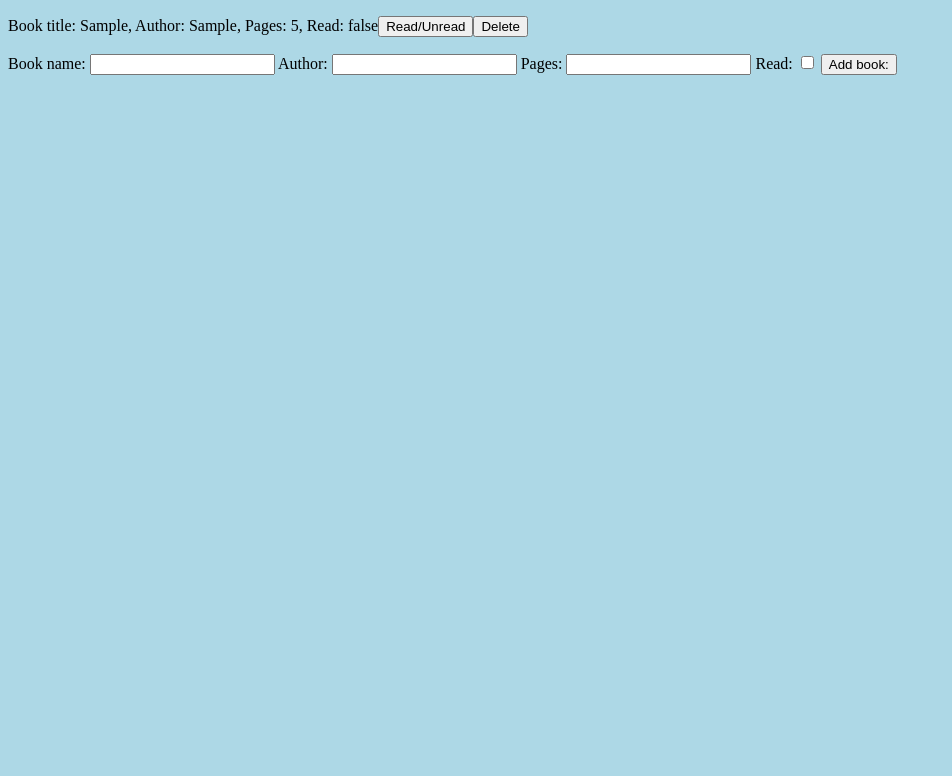
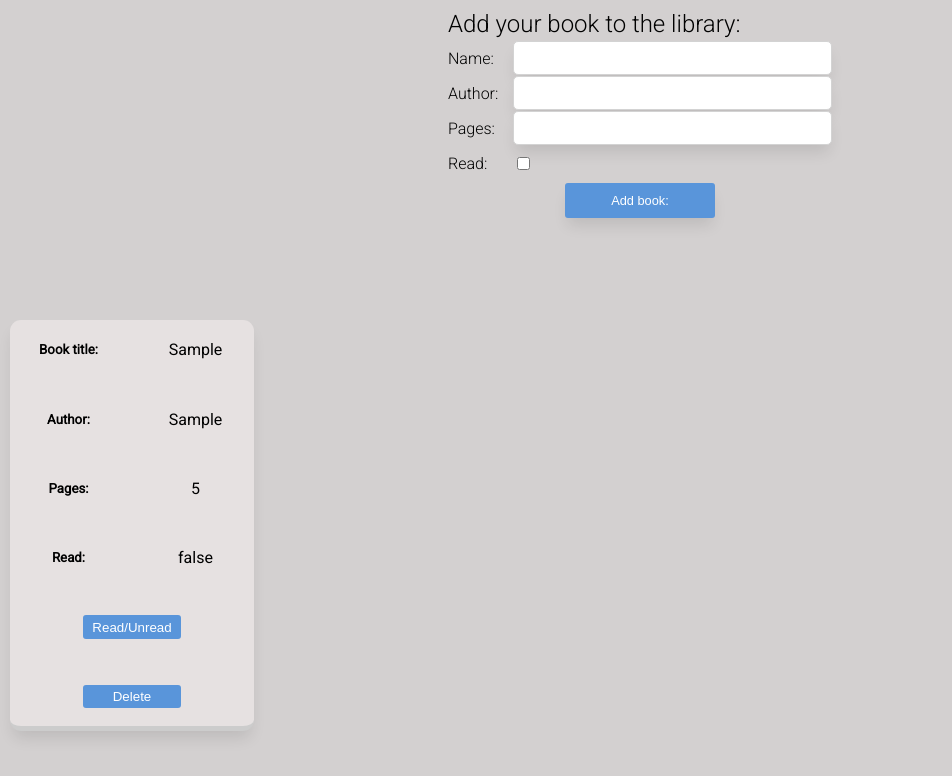
Before and after one commit to DuraSky/TOP-Library, a plain HTML site: page index.html in a window 1280 px wide. Both pictures are taken after typing "Sample", "Sample", "5" into the empty fields and a click on the button "Add book:". Shown: the whole page, without its empty margins (0-952 px from the left). Drawn offline with Linux system fonts and the light colour scheme.

Commit message:
project styled, certianly not to perfection, however I now consider it done

```diff
--- a/index.html
+++ b/index.html
@@ -7,25 +7,34 @@
     <link rel="stylesheet" href="style.css">
 </head>
 <body>
+    <form action="#">
+        <legend>Add your book to the library:</legend>
+        <div class="formRow">
+            <label for="book_name">Name:</label>
+            <input type="text" name="book_name" id="book_name" required>
+        </div>
 
-    <div id="content"></div>
-
-    <form action="#">
-        <label for="book_name">Book name:</label>
-        <input type="text" name="book_name" id="book_name" required>
-
+        <div class="formRow">
             <label for="author">Author:</label>
             <input type="text" name="author" id="author" required>
+        </div class="formRow">
 
+        <div class="formRow">
             <label for="pages">Pages:</label>
             <input type="number" name="pages" id="pages" required>
+        </div>
 
+        <div class="formRow">
             <label for="read">Read:</label>
             <input type="checkbox" name="read" id="read">
+        </div>
 
         <button type="submit" id="sButton">Add book:</button>
     </form>
 
+    <div id="content">
+    </div>
+
 </body>
 <script src="script.js"></script>
 </html>
--- a/script.js
+++ b/script.js
@@ -21,27 +21,30 @@ Book.prototype.addBookToLibrary = function(){
     paraCounter++;
 };
 
+
 Book.prototype.updateDisplay = function(){
     const content = document.querySelector("#content");
-    const para = document.createElement("p");
-    para.setAttribute("data-id", paraCounter -1);
+    const div = document.createElement("div");
+    div.setAttribute("data-id", paraCounter -1);
     const delBtn = document.createElement("button");
+    delBtn.setAttribute("class", "delBtn");
     const readBtn = document.createElement("button");
+    readBtn.setAttribute("class", "readBtn");
     readBtn.setAttribute("data-id",paraCounter -1);
-    para.textContent = `Book title: ${this.title}, Author: ${this.author}, Pages: ${this.pages}, Read: ${this.read}`;
-    content.appendChild(para);
-    para.appendChild(readBtn);
-    para.appendChild(delBtn);
-    const getParaID = delBtn.parentElement.dataset.id;
+    div.innerHTML = `<h5>Book title:</h5> <p>${this.title}</p> <h5>Author:</h5> <p>${this.author}</p> <h5>Pages:</h5> <p>${this.pages}</p> <h5>Read:</h5> <p>${this.read}</p>`;
+    content.appendChild(div);
+    div.appendChild(readBtn);
+    div.appendChild(delBtn);
+    const getDivID = delBtn.parentElement.dataset.id;
 
     readBtn.innerHTML = "Read/Unread";
     readBtn.addEventListener("click", ()=>{
         for (let i =0; i < myLibrary.length; i++){
-            if(myLibrary[i].data == getParaID){
+            if(myLibrary[i].data == getDivID){
                 myLibrary[i].read = !myLibrary[i].read;
-                para.textContent = `Book title: ${this.title}, Author: ${this.author}, Pages: ${this.pages}, Read: ` + myLibrary[i].read;
-                para.appendChild(readBtn);
-                para.appendChild(delBtn);
+                div.innerHTML = `<h5>Book title:</h5> <p>${this.title}</p> <h5>Author:</h5> <p>${this.author}</p> <h5>Pages:</h5> <p>${this.pages}</p> <h5>Read:</h5>` + "<p>" + myLibrary[i].read + "</p>";
+                div.appendChild(readBtn);
+                div.appendChild(delBtn);
             };
         };
     console.log(myLibrary);
@@ -50,9 +53,9 @@ Book.prototype.updateDisplay = function(){
     delBtn.innerHTML = "Delete";
     delBtn.addEventListener("click", ()=>{
         for (let i =0; i < myLibrary.length; i++){
-            if(myLibrary[i].data == getParaID){
+            if(myLibrary[i].data == getDivID){
                 myLibrary.splice(i,1)
-                para.remove();
+                div.remove();
             }
         };
     console.log(myLibrary)
--- a/style.css
+++ b/style.css
@@ -1,3 +1,145 @@
+@import url('https://fonts.googleapis.com/css2?family=Roboto:wght@300;400&display=swap');
+
 body{
-    background-color: lightblue;
+    background-color: rgb(211, 208, 208);
+    margin: 0;
+    padding: 0;
+    font-family: 'Roboto', sans-serif;
 }
+
+legend{
+    font-size: 1.5rem;
+    font-weight:lighter;
+    padding: 50px;
+}
+
+form{
+    font-weight: lighter;
+    display: flex;
+    flex-direction: column;
+    width: 30%;
+    height: 300px;
+    margin: 10px auto;
+    gap: 5px;
+    font-size: 1rem;
+    min-width: 300px
+}
+
+.formRow{
+    display: flex;
+    gap: 5px;
+    height: 10%;
+    align-items: center;
+    justify-content: flex-start;
+}
+
+input[type="text"],
+input[type="number"]{
+    font-size: 1rem;
+    width: 100%;
+    height: 100%;
+    border-radius: 5px;
+    border: solid 1px lightgrey;
+    color: grey;
+    box-shadow: 0px 10px 15px -3px rgba(0,0,0,0.1);
+}
+
+input[type="text"]:focus,
+input[type="number"]{
+    all:none;
+    outline-color: grey;
+}
+
+input[type="checkbox"]{
+    all:none;
+    outline-color: grey;
+}
+
+.formRow label{
+    width: 11%;
+    min-width: 60px;
+}
+
+legend{
+    padding:0;
+    margin: 0;
+}
+
+form >button{
+    width: 20%;
+    font-size: 0.8rem;
+    font-weight: bold;
+    font-weight: lighter;
+    min-width: 150px;
+    margin: 0 auto;
+
+    color: #FFFFFF;
+    background-color: #5995DA;
+
+    border: none;
+    border-radius: 3px;
+
+    padding: 10px 40px;
+    cursor: pointer;
+
+    box-shadow: 0px 10px 15px -3px rgba(0,0,0,0.1);
+
+}
+
+form > button:hover {
+    background-color: #76AEED;
+}
+
+/* Styling of elements added through js */
+#content{
+    display: grid;
+    grid-template-columns: repeat(5, 0.2fr);
+    gap: 10px;
+    margin: 0 10px;
+}
+
+#content > div{
+    display: grid;
+    grid-template-columns: 1fr 1fr;
+    grid-template-rows: repeat(6, 1fr) ;
+    gap: 10px;
+    justify-items: center;
+    align-items: center;
+
+    background-color: rgb(230, 225, 225);
+    box-shadow:0px 10px 15px -3px rgba(0,0,0,0.1);
+    border-radius: 11px;
+    border-bottom: 5px solid #cccccc;
+}
+
+#content > div >button{
+    display: flex;
+    align-items: center;
+    justify-content: center;
+    width: 40%;
+    height: 40%;
+    margin: 0 auto;
+    text-align: center;
+
+    color: #FFFFFF;
+    background-color: #5995DA;
+
+    border: none;
+    border-radius: 3px;
+
+    padding: 10px 40px;
+    cursor: pointer;
+}
+
+#content > div >button:hover{
+    background-color: #76AEED;
+}
+
+.readBtn{
+     grid-column: 1/3;
+
+}
+
+.delBtn{
+    grid-column: 1/3;
+}
```
Lines whose indentation alone changed are shown as unchanged.
